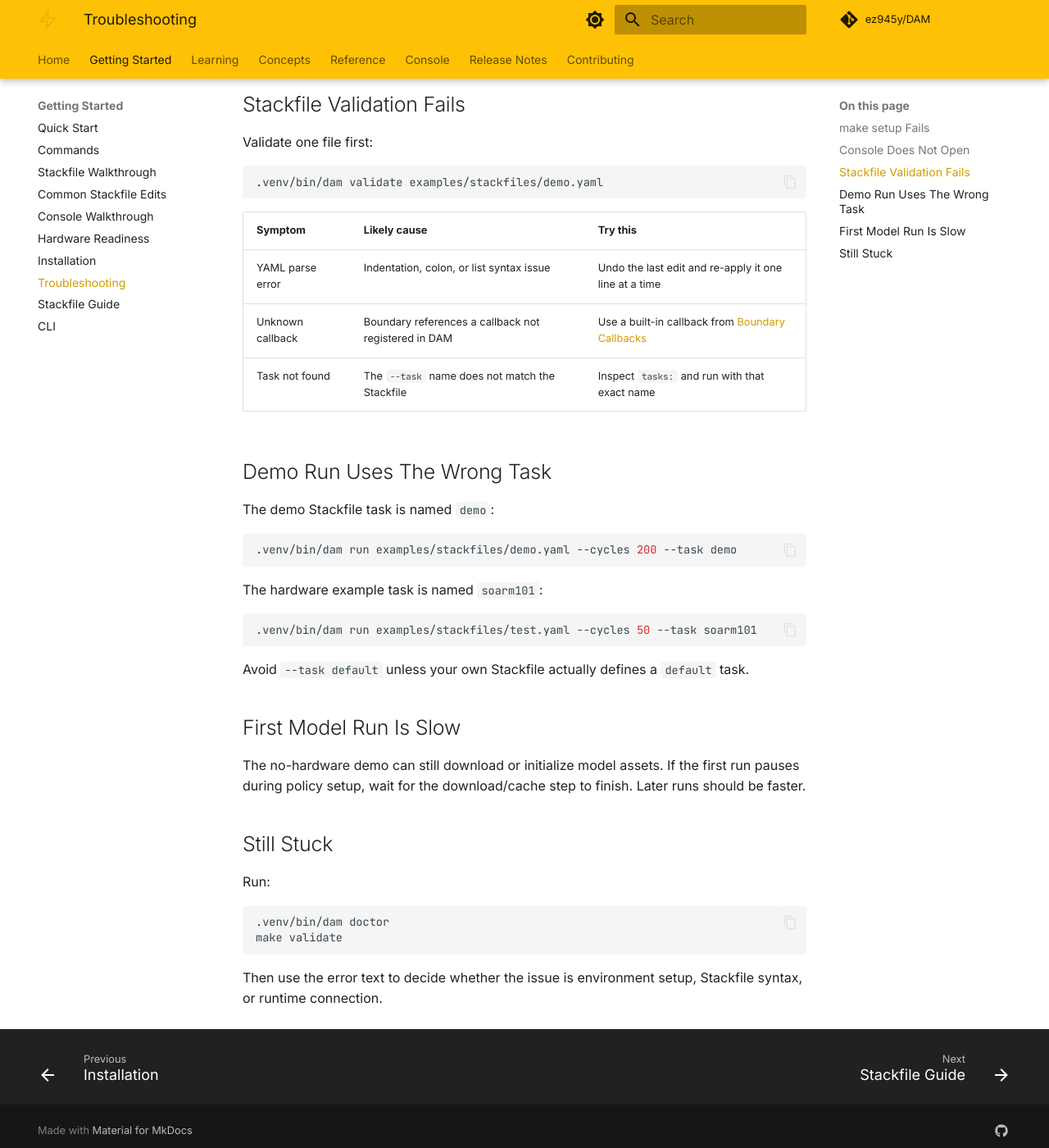
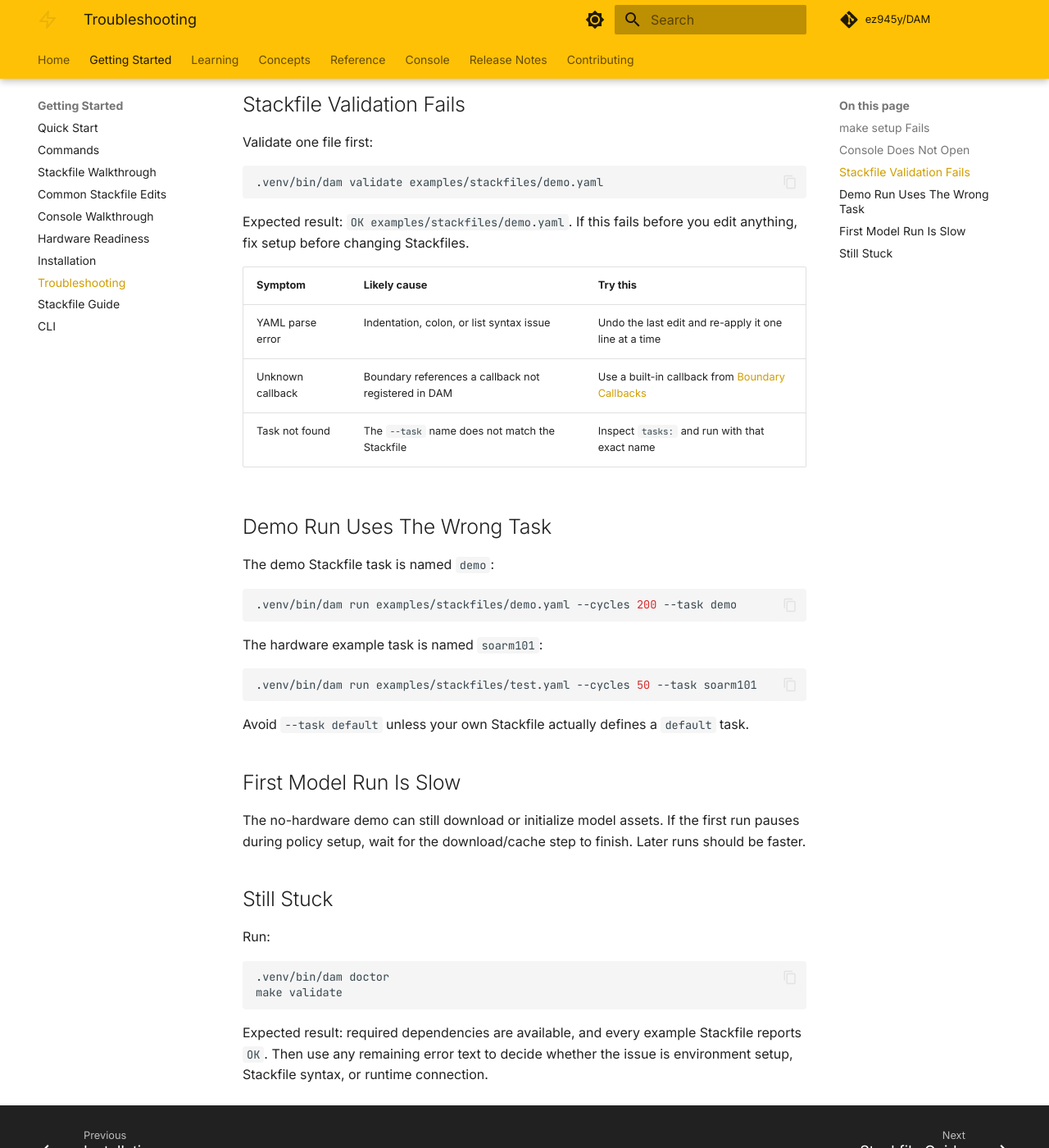
Before and after one commit to ez945y/DAM, an MkDocs documentation site: the page built from docs/getting-started/troubleshooting.md, in a window 1280 px wide and 1400 px high, scrolled down 952 px. Shown: the whole window at 82% size. Built offline with MkDocs 1.6.1 and Material for MkDocs 9.7.7, drawn with Linux system fonts in a browser that asks for light colours; comment, search, counter and statistics services are not loaded.

Commit message:
feat: add troubleshooting checkpoints

````diff
--- a/docs/getting-started/troubleshooting.md
+++ b/docs/getting-started/troubleshooting.md
@@ -25,6 +25,8 @@ Validate one file first:
 ```bash
 .venv/bin/dam validate examples/stackfiles/demo.yaml
 ```
+
+Expected result: `OK examples/stackfiles/demo.yaml`. If this fails before you edit anything, fix setup before changing Stackfiles.
 
 | Symptom | Likely cause | Try this |
 |---------|--------------|----------|
@@ -61,4 +63,5 @@ Run:
 make validate
 ```
 
-Then use the error text to decide whether the issue is environment setup, Stackfile syntax, or runtime connection.
+Expected result: required dependencies are available, and every example Stackfile reports `OK`.
+Then use any remaining error text to decide whether the issue is environment setup, Stackfile syntax, or runtime connection.
````
Also changed, not shown: 1 other file.
